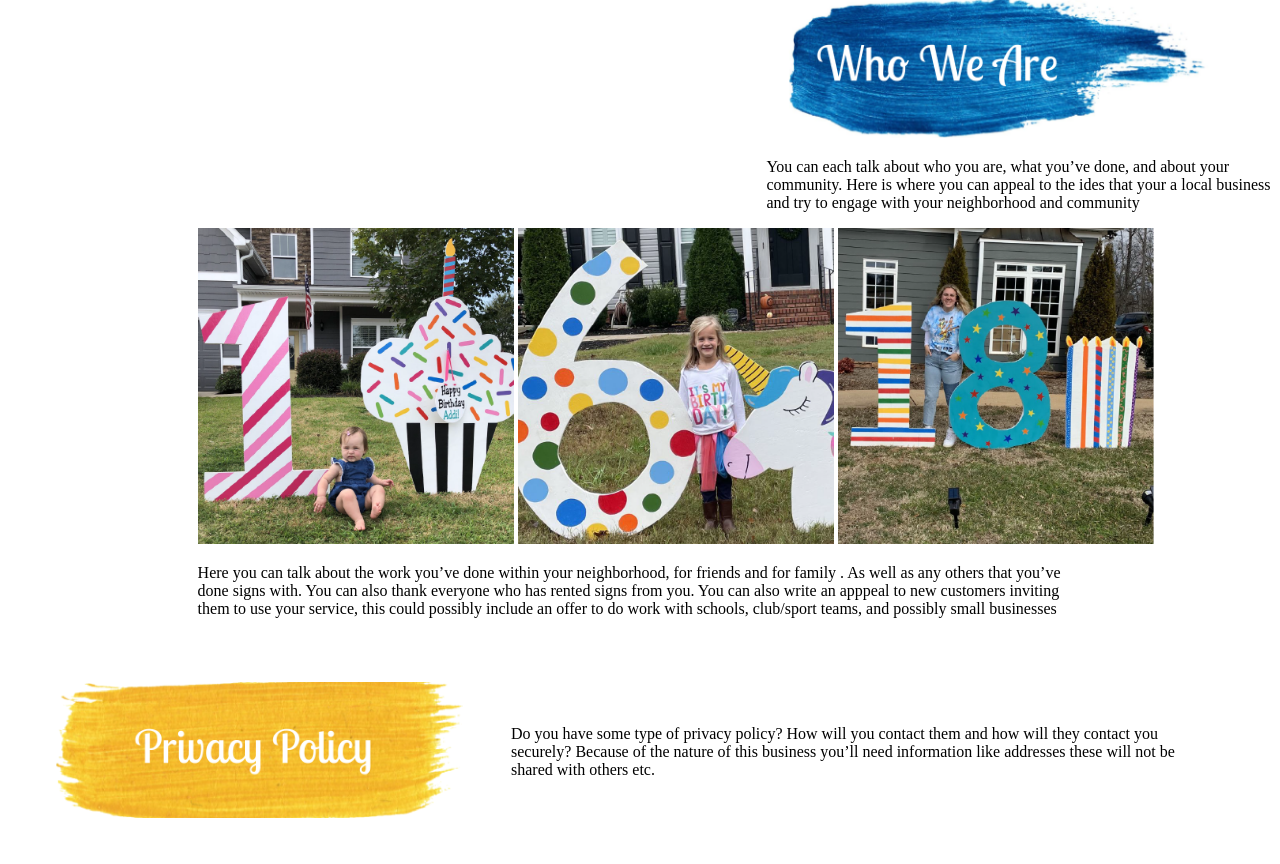
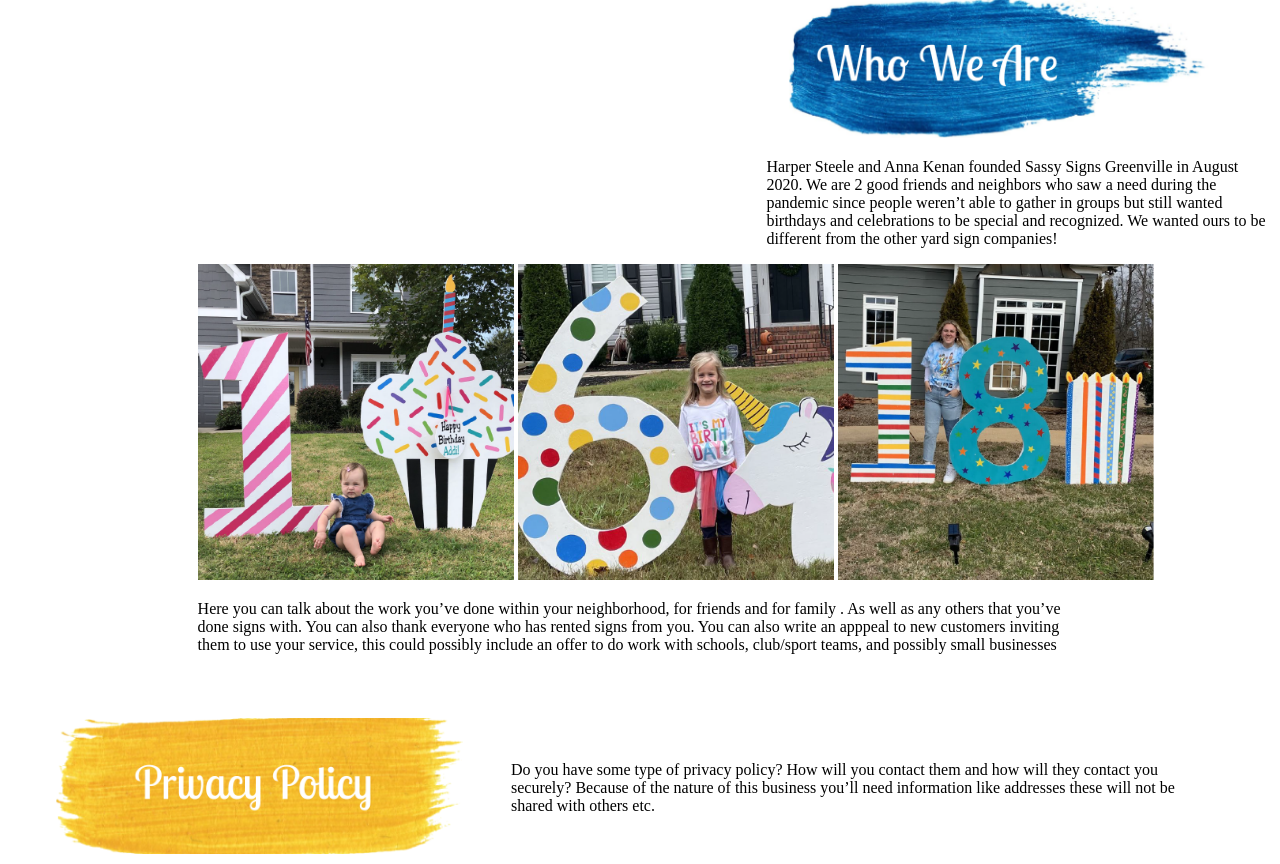
Before and after one commit to stridge0550/SassySigns, a plain HTML site: page page2.html in a window 1280 px wide. Shown: the part 1463-2327 px from the top of the page. Drawn offline with Linux system fonts and the light colour scheme.

Commit message:
Update page2.html

```diff
--- a/page2.html
+++ b/page2.html
@@ -107,9 +107,11 @@
 
             <div class="whobody" style="width: 100%;">
                 <p>
-                You can each talk about who you are, what you’ve done, and about your community.
-                Here is where you can appeal to the ides that your a local business and try to
-                engage with your neighborhood and community
+                    Harper Steele and Anna Kenan founded Sassy Signs Greenville in August 2020.
+                    We are 2 good friends and neighbors who saw a need during the pandemic since
+                    people weren’t able to gather in groups but still wanted birthdays and celebrations
+                    to be special and recognized.  We wanted ours to be different from the other yard sign
+                    companies!
                 </p> </div>
 
 
```
